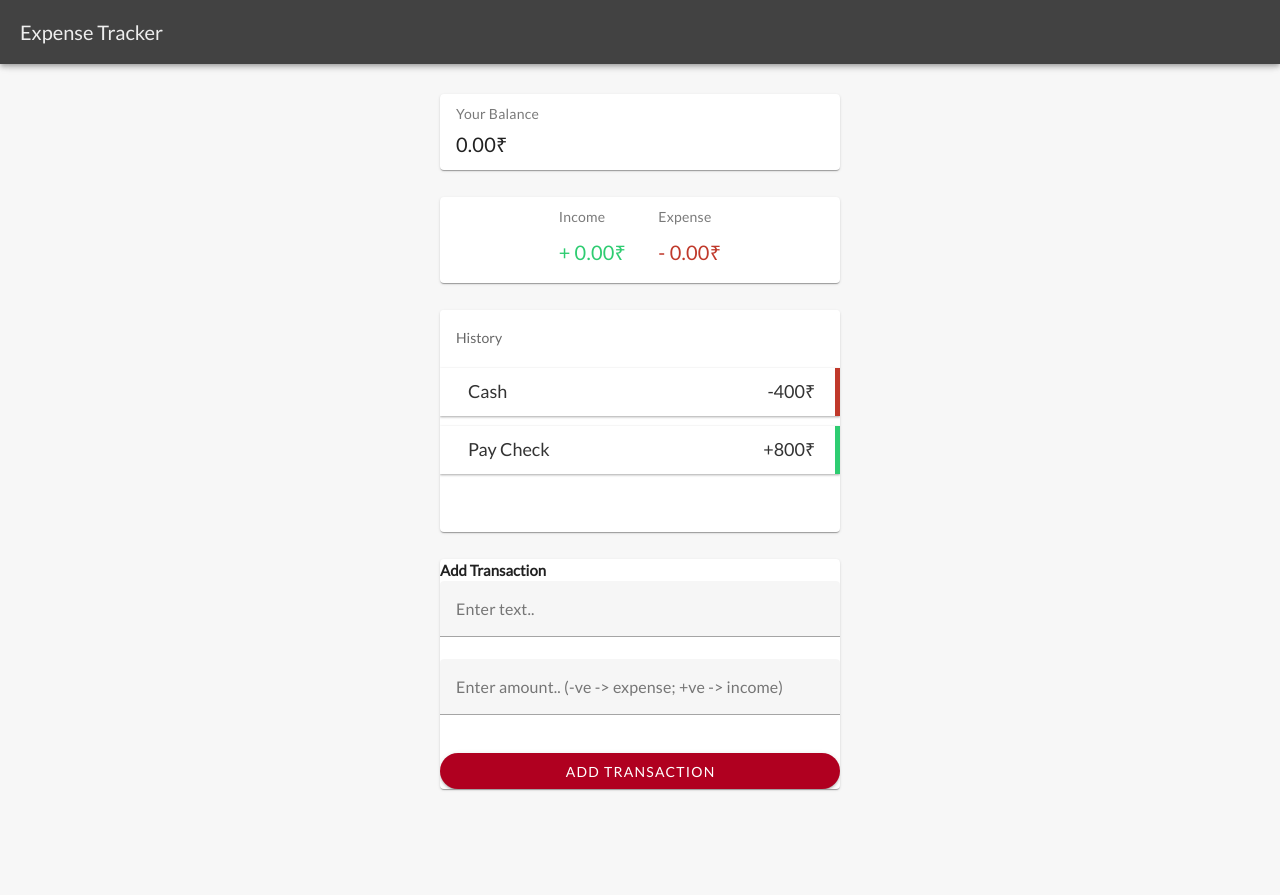
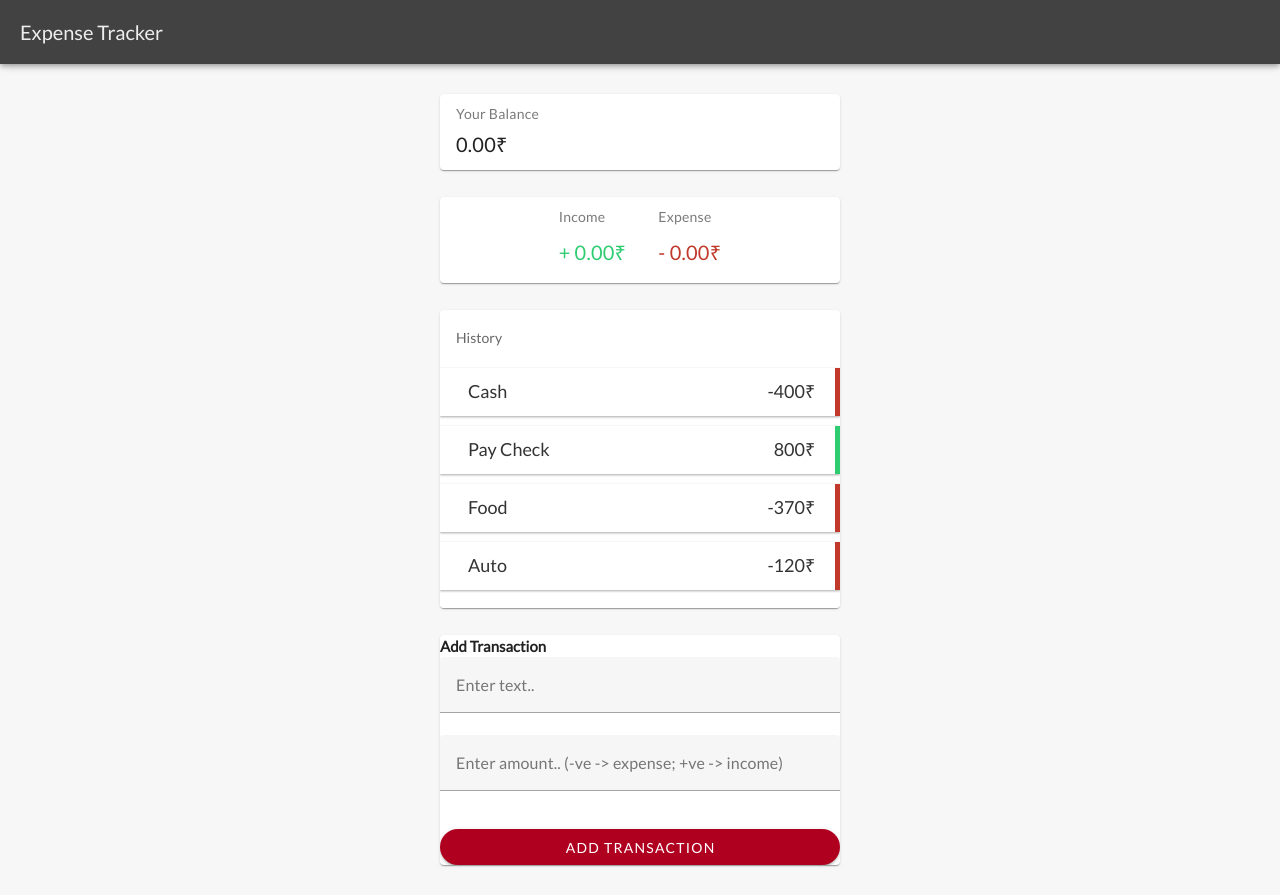
Before and after one commit to soorajsprakash/expense-tracker, a Vue app: page / in a window 1280 px wide. Before the commit the page ends 819 px from the top, so only its background shows below. Built offline with nearby package versions, Linux system fonts and the light colour scheme.

Commit message:
update transactionList to use props

```diff
--- a/src/App.vue
+++ b/src/App.vue
@@ -4,11 +4,11 @@
 
 		<v-main class="d-flex align-center justify-center" style="min-height: 300px;">
 			<div class="container">
-				<Balance/>
+				<Balance />
 				<br>
-				<IncomeExpense/>
+				<IncomeExpense />
 				<br>
-				<TransactionList />
+				<TransactionList :transactions="transactions"/>
 				<br>
 				<AddTransaction />
 			</div>
@@ -22,4 +22,14 @@ import Balance from './components/Balance.vue';
 import IncomeExpense from './components/IncomeExpense.vue';
 import TransactionList from './components/TransactionList.vue';
 import AddTransaction from './components/AddTransaction.vue';
+
+// wrap anything in "ref" to make it reactive
+import { ref } from 'vue';
+
+const transactions = ref([
+	{ id: 1, text: 'Cash', amount: -400 },
+	{ id: 2, text: 'Pay Check', amount: +800 },
+	{ id: 3, text: 'Food', amount: -370 },
+	{ id: 4, text: 'Auto', amount: -120 },
+])
 </script>
--- a/src/components/TransactionList.vue
+++ b/src/components/TransactionList.vue
@@ -1,23 +1,11 @@
 <template>
 	<v-card rounded width="400px">
-        <!-- <h3>History</h3> -->
-        <v-list lines="one" id="list">
+		<v-list lines="one" id="list" class="mb-0">
 			<v-list-subheader>History</v-list-subheader>
-            <!-- <ul id="list" class="list"> -->
-                <!-- <li class="minus">
-                    Cash
-                    <span>-400₹</span>
-                    <button class="delete-btn">x</button>
-                </li>
-                <li class="plus">
-                    Pay check
-                    <span>-800₹</span>
-                    <button class="delete-btn">x</button>
-                </li> -->
-            <!-- </ul> -->
-            <v-list-item v-for="item, i in items" :class="item.class" class="d-flex justify-space-between">
-                <span class="ml-3">{{ item.text }}</span>
-                <span style="position: absolute; right: 5%;">{{ item.value }}</span>
+			<v-list-item v-for="transaction in transactions" :class="transaction.amount > 0 ? 'plus' : 'minus'"
+				:key="transaction.id">
+				<span class="ml-3">{{ transaction.text }}</span>
+				<span style="position: absolute; right: 5%;">{{ transaction.amount }}₹</span>
 				<button class="delete-btn">x</button>
 			</v-list-item>
 		</v-list>
@@ -25,8 +13,17 @@
 </template>
 
 <script setup lang="ts">
-  const items = [
-    { text: 'Cash', value: '-400₹', class: 'minus' },
-    { text: 'Pay Check', value: '+800₹', class: 'plus' },
-  ]
+import { defineProps } from 'vue';
+interface TransactionType {
+	id: number,
+	text: string,
+	amount: number
+}
+
+const props = defineProps({
+	transactions: {
+		type: Array<TransactionType>,
+		required: true
+	}
+})
 </script>
```
Lines whose indentation alone changed are shown as unchanged.
